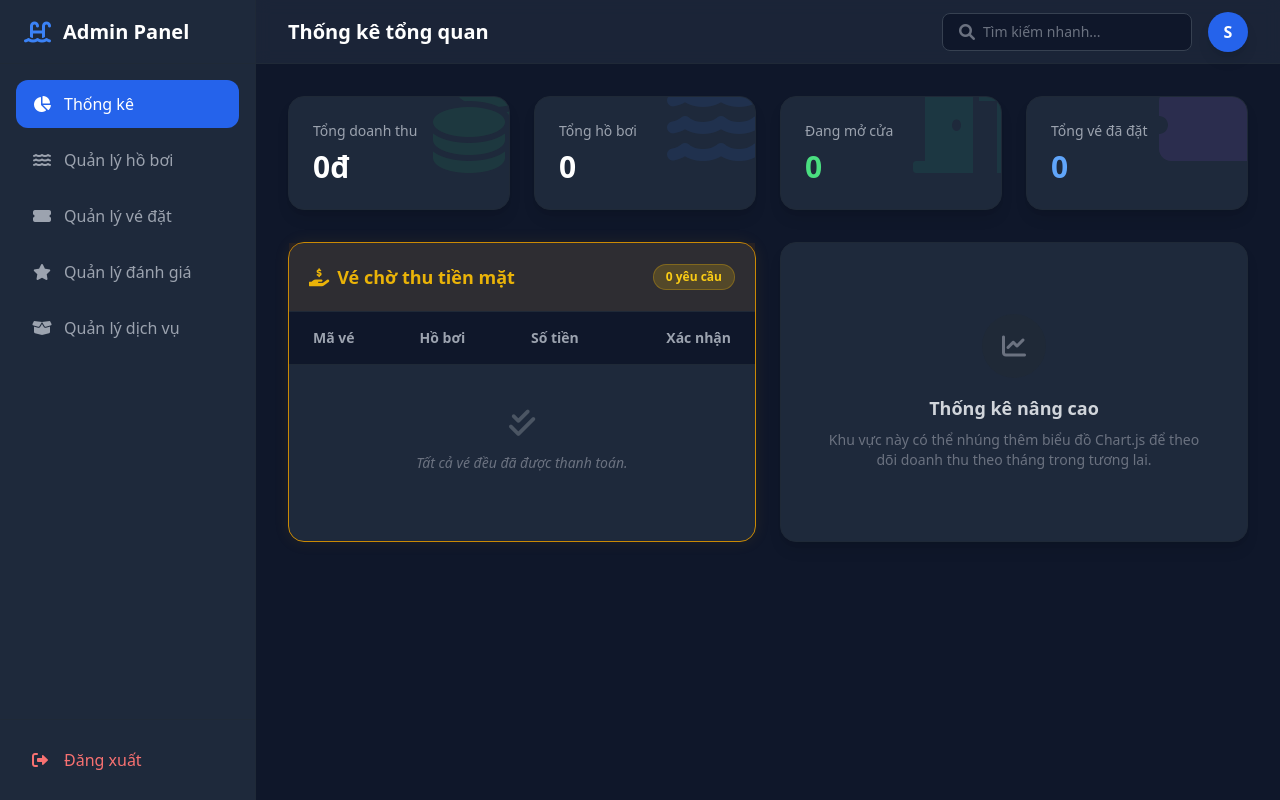
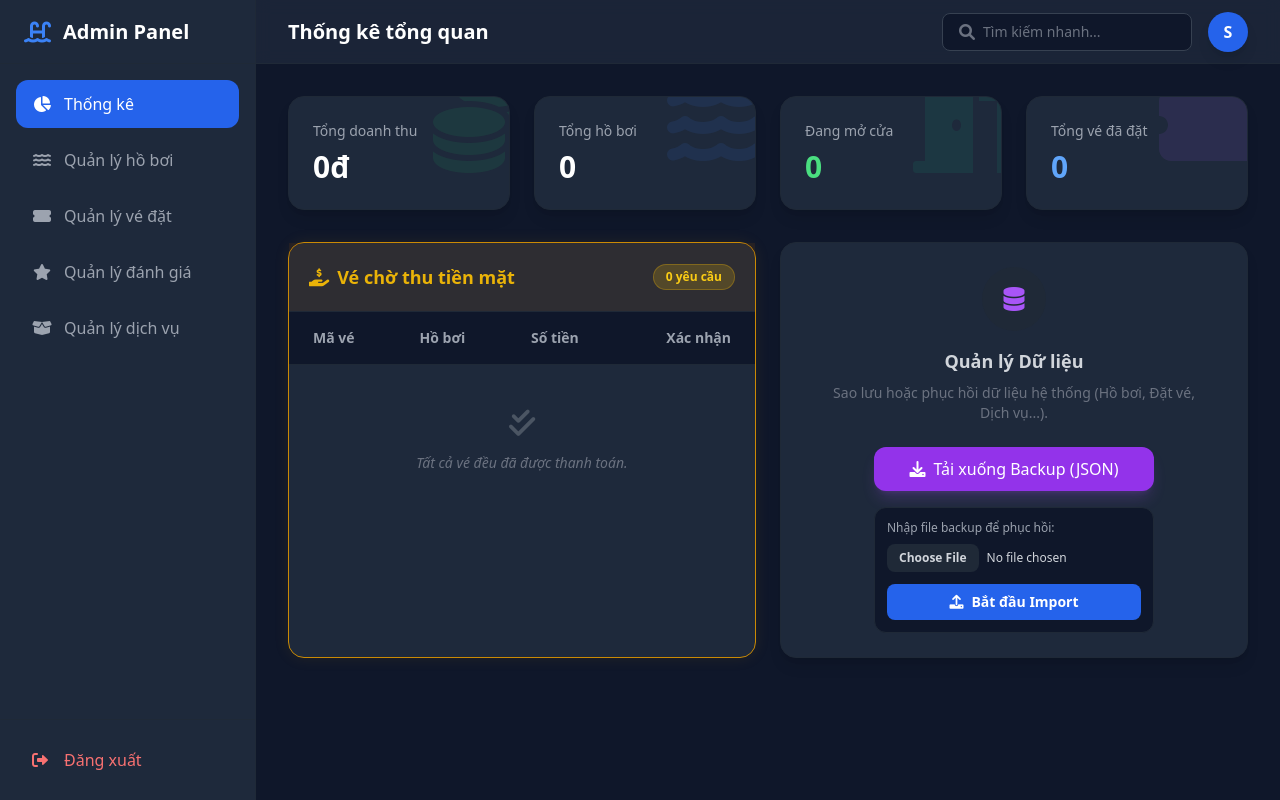
Before and after one commit to chomper-org/quanlyhoboicongcong, a Django app: page /admin-panel/ in a window 1280 px wide. Run offline with Django 5.2, Linux system fonts and the light colour scheme; the visitor is signed in with stand-in values (Sample User, id 1); data comes from the database, SQL or seed files in the repository; data that the repository does not hold is empty; some libraries are stand-ins or nearby versions.

Commit message:
hỗ trọ import,export data lên mysql

```diff
--- a/PoolManager/urls.py
+++ b/PoolManager/urls.py
@@ -43,6 +43,8 @@ urlpatterns = [
     path('admin-panel/dich-vu/<int:pk>/xoa/', views.dichvu_delete, name='dichvu_delete'),
     path('admin-panel/dat-ve/<int:datve_id>/them-dich-vu/', views.add_chitiet_dichvu, name='add_chitiet_dichvu'),
     path('admin-panel/chitiet-dich-vu/<int:chitiet_id>/trang-thai/', views.update_chitiet_dichvu_status, name='update_chitiet_dichvu_status'),
+    path('admin-panel/export/', views.export_data, name='export_data'),
+    path('admin-panel/import/', views.import_data, name='import_data'),
     path('test-404/', views.page_not_found_view, name='test_404'),
     path('danh-sach/', views.pool_list, name='pool_list'),
     path('pool/<int:ho_boi_id>/review/', views.add_review, name='add_review'),
--- a/quan_ly_ho_boi/templates/quan_ly_ho_boi/admin_panel.html
+++ b/quan_ly_ho_boi/templates/quan_ly_ho_boi/admin_panel.html
@@ -158,10 +158,27 @@
 
                     <div class="bg-[#1e293b] p-6 rounded-2xl border border-gray-800 shadow-lg flex flex-col items-center justify-center text-center min-h-[300px]">
                         <div class="w-16 h-16 rounded-full bg-gray-800 flex items-center justify-center mb-4">
-                            <i class="fas fa-chart-line text-2xl text-gray-500"></i>
+                            <i class="fas fa-database text-2xl text-purple-500"></i>
                         </div>
-                        <h3 class="text-lg font-bold text-gray-300 mb-2">Thống kê nâng cao</h3>
-                        <p class="text-gray-500 text-sm max-w-sm">Khu vực này có thể nhúng thêm biểu đồ Chart.js để theo dõi doanh thu theo tháng trong tương lai.</p>
+                        <h3 class="text-lg font-bold text-gray-300 mb-2">Quản lý Dữ liệu</h3>
+                        <p class="text-gray-500 text-sm mb-6 max-w-sm">Sao lưu hoặc phục hồi dữ liệu hệ thống (Hồ bơi, Đặt vé, Dịch vụ...).</p>
+
+                        <div class="flex flex-col gap-4 w-full max-w-[280px]">
+                            <a href="{% url 'export_data' %}" class="w-full flex items-center justify-center gap-2 bg-purple-600 hover:bg-purple-500 text-white px-4 py-2.5 rounded-xl transition font-medium shadow-lg shadow-purple-500/20">
+                                <i class="fas fa-download"></i> Tải xuống Backup (JSON)
+                            </a>
+
+                            <form action="{% url 'import_data' %}" method="POST" enctype="multipart/form-data" class="w-full bg-[#0f172a] p-3 rounded-xl border border-gray-800">
+                                {% csrf_token %}
+                                <label class="block text-xs text-gray-400 mb-2 text-left font-medium">Nhập file backup để phục hồi:</label>
+                                <div class="flex flex-col gap-3">
+                                    <input type="file" name="backup_file" accept=".json" required class="w-full text-xs text-gray-300 file:mr-2 file:py-1.5 file:px-3 file:rounded-lg file:border-0 file:text-xs file:font-semibold file:bg-gray-800 file:text-gray-300 hover:file:bg-gray-700 cursor-pointer">
+                                    <button type="submit" class="w-full bg-blue-600 hover:bg-blue-500 text-white px-3 py-2 rounded-lg text-sm font-bold transition flex justify-center items-center gap-2">
+                                        <i class="fas fa-upload"></i> Bắt đầu Import
+                                    </button>
+                                </div>
+                            </form>
+                        </div>
                     </div>
                 </div>
             </div>
--- a/quan_ly_ho_boi/views.py
+++ b/quan_ly_ho_boi/views.py
@@ -1,5 +1,8 @@
 import json
+import os
+import tempfile
 from decimal import Decimal
+from django.core.management import call_command
 from django.shortcuts import render, redirect, get_object_or_404
 from django.http import HttpRequest
 from django.contrib.auth.models import User
@@ -777,3 +780,56 @@ def update_chitiet_dichvu_status(request: HttpRequest, chitiet_id: int):
         else:
             messages.error(request, 'Trạng thái không hợp lệ.')
     return redirect('chinh_sua_dat_ve', datve_id=chitiet.dat_ve.id)
+
+@login_required
+def export_data(request: HttpRequest):
+    if not request.user.is_staff:
+        return render(request, 'quan_ly_ho_boi/403.html', status=403)
+
+    response = HttpResponse(content_type='application/json')
+    response['Content-Disposition'] = 'attachment; filename="pool_data_backup.json"'
+
+    # Xuất các model chính của app
+    call_command(
+        'dumpdata',
+        'quan_ly_ho_boi.HoBoi',
+        'quan_ly_ho_boi.HinhAnhHoBoi',
+        'quan_ly_ho_boi.DichVu',
+        'quan_ly_ho_boi.DatVe',
+        'quan_ly_ho_boi.ChiTietDichVu',
+        'quan_ly_ho_boi.Payment',
+        'quan_ly_ho_boi.Review',
+        format='json',
+        indent=2,
+        stdout=response
+    )
+    return response
+
+@login_required
+def import_data(request: HttpRequest):
+    if not request.user.is_staff:
+        return render(request, 'quan_ly_ho_boi/403.html', status=403)
+
+    if request.method == 'POST' and request.FILES.get('backup_file'):
+        upload_file = request.FILES['backup_file']
+
+        # Lưu file tạm thời
+        fd, temp_path = tempfile.mkstemp(suffix='.json')
+        try:
+            with os.fdopen(fd, 'wb') as f:
+                for chunk in upload_file.chunks():
+                    f.write(chunk)
+
+            # Load data
+            call_command('loaddata', temp_path)
+            messages.success(request, 'Nhập dữ liệu thành công!')
+        except Exception as e:
+            messages.error(request, f'Lỗi khi nhập dữ liệu: {str(e)}')
+        finally:
+            # Xóa file tạm
+            if os.path.exists(temp_path):
+                os.remove(temp_path)
+    else:
+        messages.error(request, 'Vui lòng chọn file JSON hợp lệ.')
+
+    return redirect('admin_panel')
```
Also changed, not shown: quan_ly_ho_boi/templates/quan_ly_ho_boi/admin_edit_booking.html (+10 -3 lines), quan_ly_ho_boi/templates/quan_ly_ho_boi/admin_pool_form.html (+10 -0 lines).
